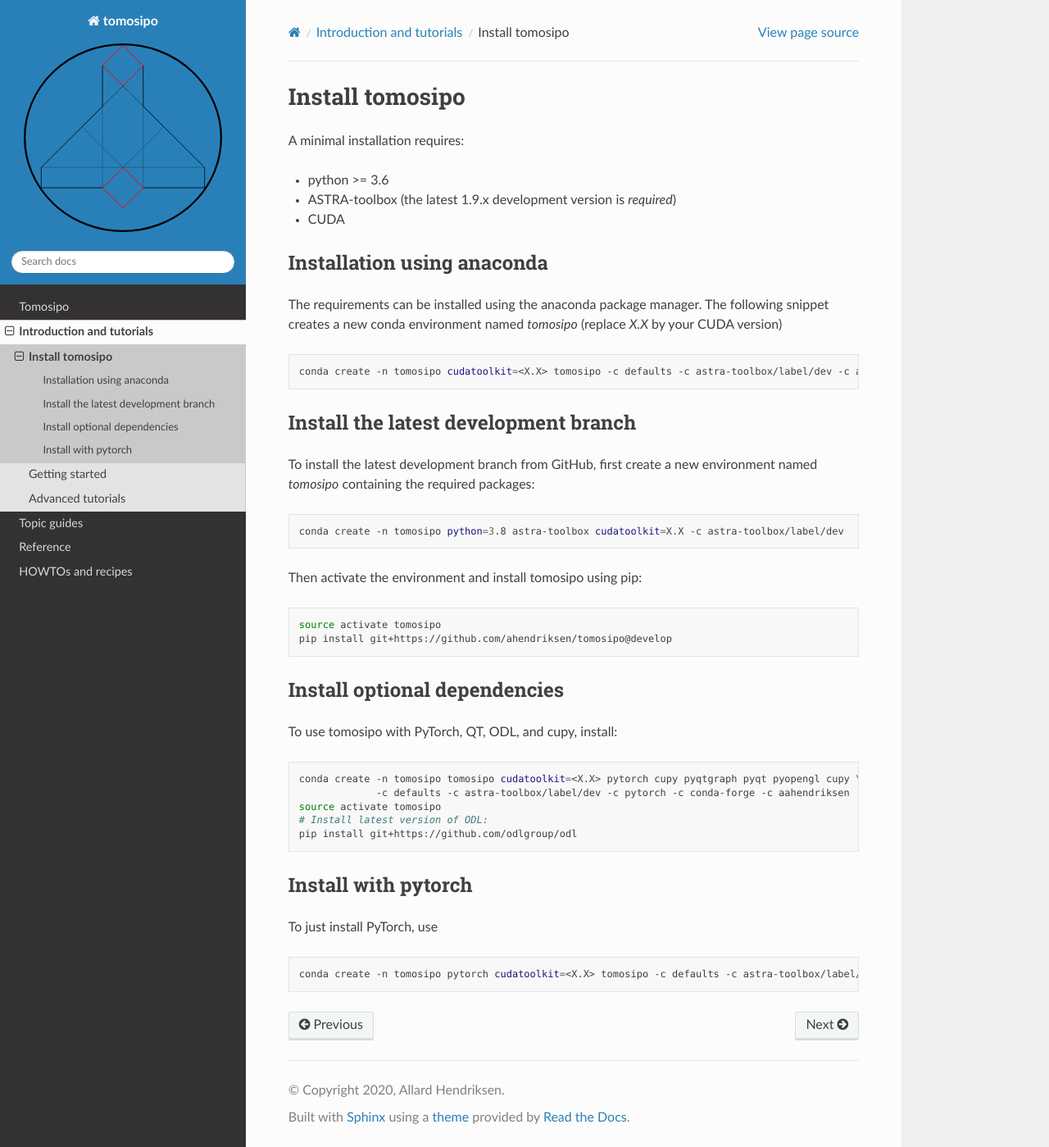
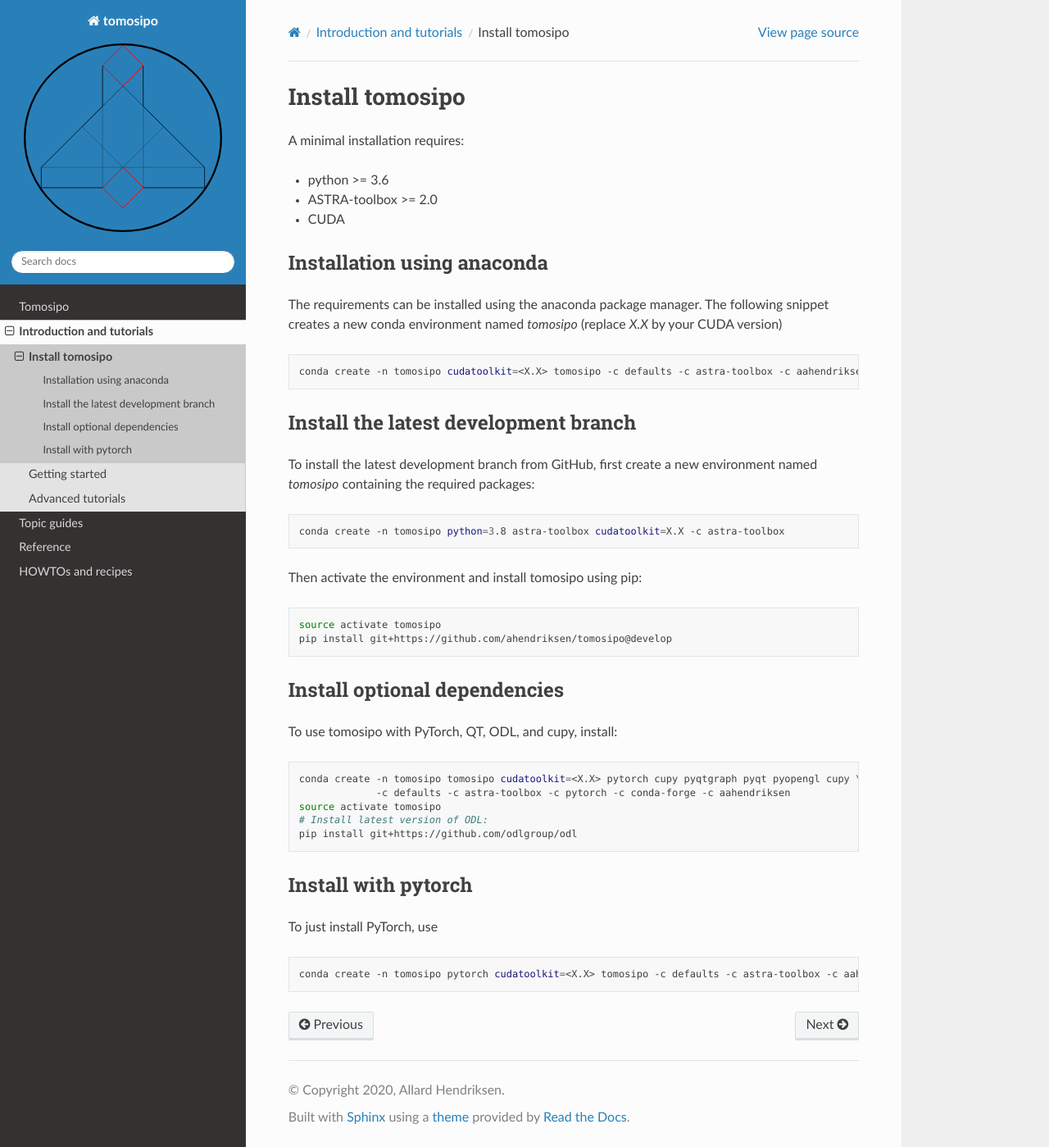
Before and after one commit to ahendriksen/tomosipo, a Sphinx documentation site: the page built from doc/intro/install.rst, in a window 1280 px wide and 1399 px high. Shown: the whole window at 82% size. Built offline with Sphinx 7.4.7 and the Read the Docs theme 2.0.0, drawn with Linux system fonts in a browser that asks for light colours; pages that are not in the unit, such as notebooks, are missing from menus.

Commit message:
Require the ASTRA-Toolbox version 2.0
This removes the necessity of the ASTRA Toolbox development channel on
Conda.

```diff
--- a/doc/intro/install.rst
+++ b/doc/intro/install.rst
@@ -4,7 +4,7 @@
 A minimal installation requires:
 
 * python >= 3.6
-* ASTRA-toolbox (the latest 1.9.x development version is *required*)
+* ASTRA-toolbox >= 2.0
 * CUDA
 
 Installation using anaconda
@@ -16,7 +16,7 @@
 
 .. code-block:: bash
 
-   conda create -n tomosipo cudatoolkit=<X.X> tomosipo -c defaults -c astra-toolbox/label/dev -c aahendriksen
+   conda create -n tomosipo cudatoolkit=<X.X> tomosipo -c defaults -c astra-toolbox -c aahendriksen
 
 
 Install the latest development branch
@@ -27,7 +27,7 @@
 
 .. code-block:: bash
 
-    conda create -n tomosipo python=3.8 astra-toolbox cudatoolkit=X.X -c astra-toolbox/label/dev
+    conda create -n tomosipo python=3.8 astra-toolbox cudatoolkit=X.X -c astra-toolbox
 
 Then activate the environment and install tomosipo using pip:
 
@@ -44,7 +44,7 @@
 .. code-block:: bash
 
     conda create -n tomosipo tomosipo cudatoolkit=<X.X> pytorch cupy pyqtgraph pyqt pyopengl cupy \
-                 -c defaults -c astra-toolbox/label/dev -c pytorch -c conda-forge -c aahendriksen
+                 -c defaults -c astra-toolbox -c pytorch -c conda-forge -c aahendriksen
     source activate tomosipo
     # Install latest version of ODL:
     pip install git+https://github.com/odlgroup/odl
@@ -58,4 +58,4 @@
 
 .. code-block:: bash
 
-   conda create -n tomosipo pytorch cudatoolkit=<X.X> tomosipo -c defaults -c astra-toolbox/label/dev -c aahendriksen -c pytorch
+   conda create -n tomosipo pytorch cudatoolkit=<X.X> tomosipo -c defaults -c astra-toolbox -c aahendriksen -c pytorch
--- a/setup.py
+++ b/setup.py
@@ -12,7 +12,7 @@
 #     history = history_file.read()
 
 requirements = [
-    'astra-toolbox',
+    'astra-toolbox>=2.0',
     'numpy',
 ]
 
```
Also changed, not shown: README.md (+6 -18 lines), tomosipo/__init__.py (+6 -6 lines), .gitlab-ci.yml, 1 other file.
